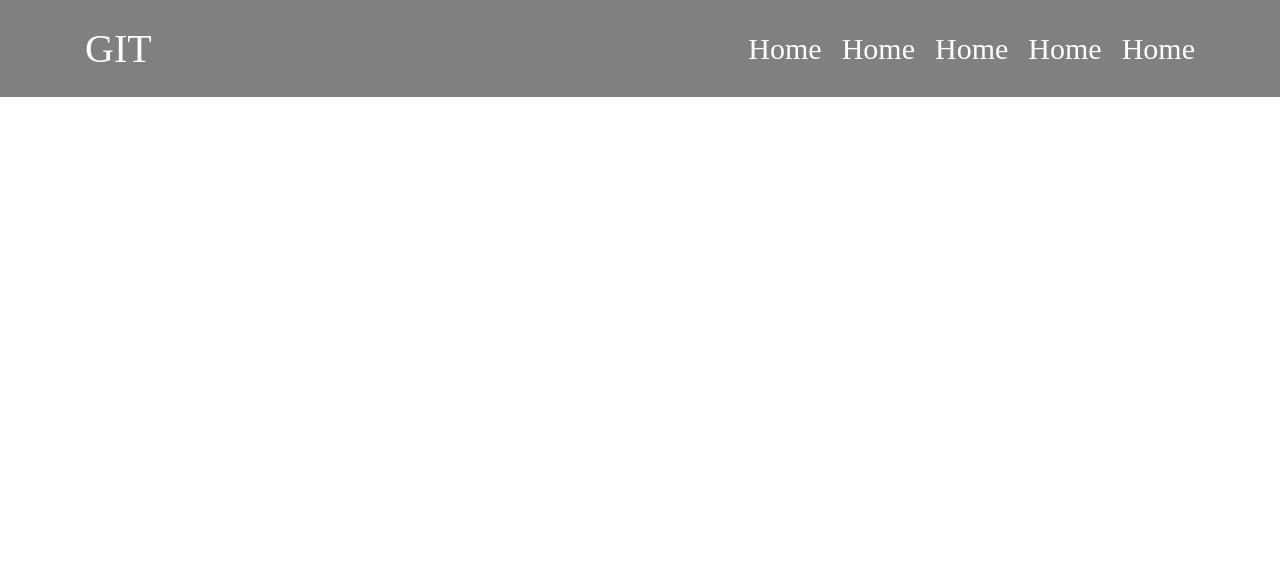
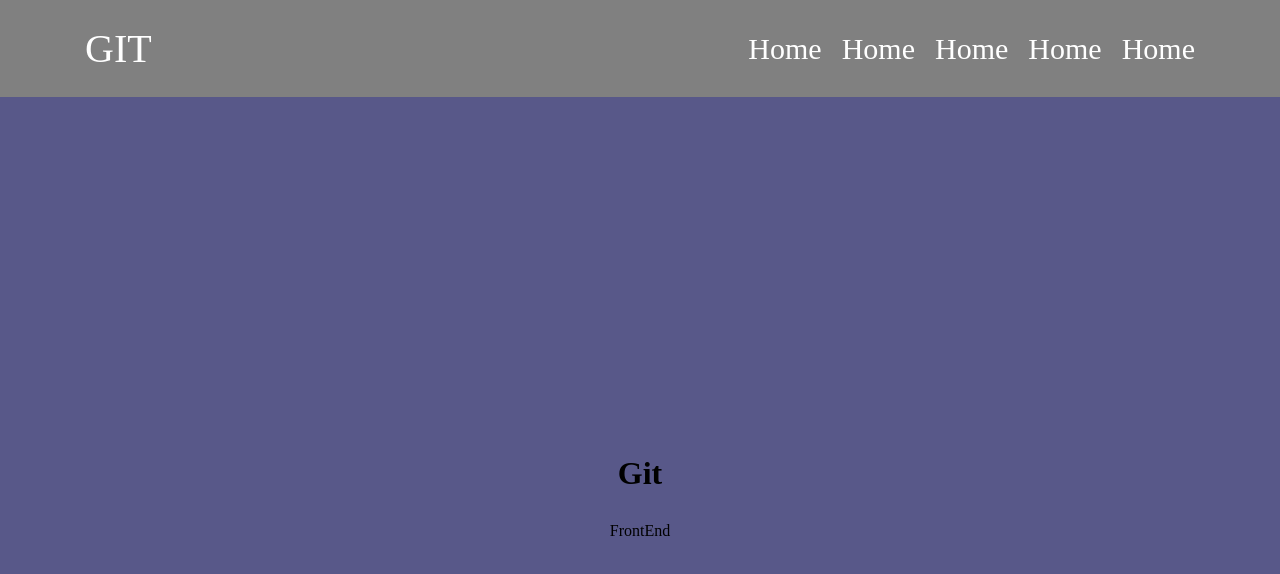
Before and after one commit to malvina55/malvina, a plain HTML site: page index.html in a window 1280 px wide. Drawn offline with Linux system fonts and the light colour scheme.

Commit message:
stajer first save

```diff
--- a/index.html
+++ b/index.html
@@ -24,6 +24,11 @@
                 </div>
             </div>
         </nav>
+        <div class="header__content">
+            <h1 class="header__content-title">Git</h1>
+            <p class="header__content-text">FrontEnd</p>
+        </div>
+
     </header>
 </body>
 </html>
--- a/style/style.css
+++ b/style/style.css
@@ -37,3 +37,12 @@ ul {
     color: white;
     font-size: 30px;
 }
+.header__content{
+   background: rgb(88, 88, 137);
+   height: 800px;
+   display: flex;
+   flex-direction: column;
+   align-items: center;
+   justify-content: center;
+   gap: 30px;
+}
```
